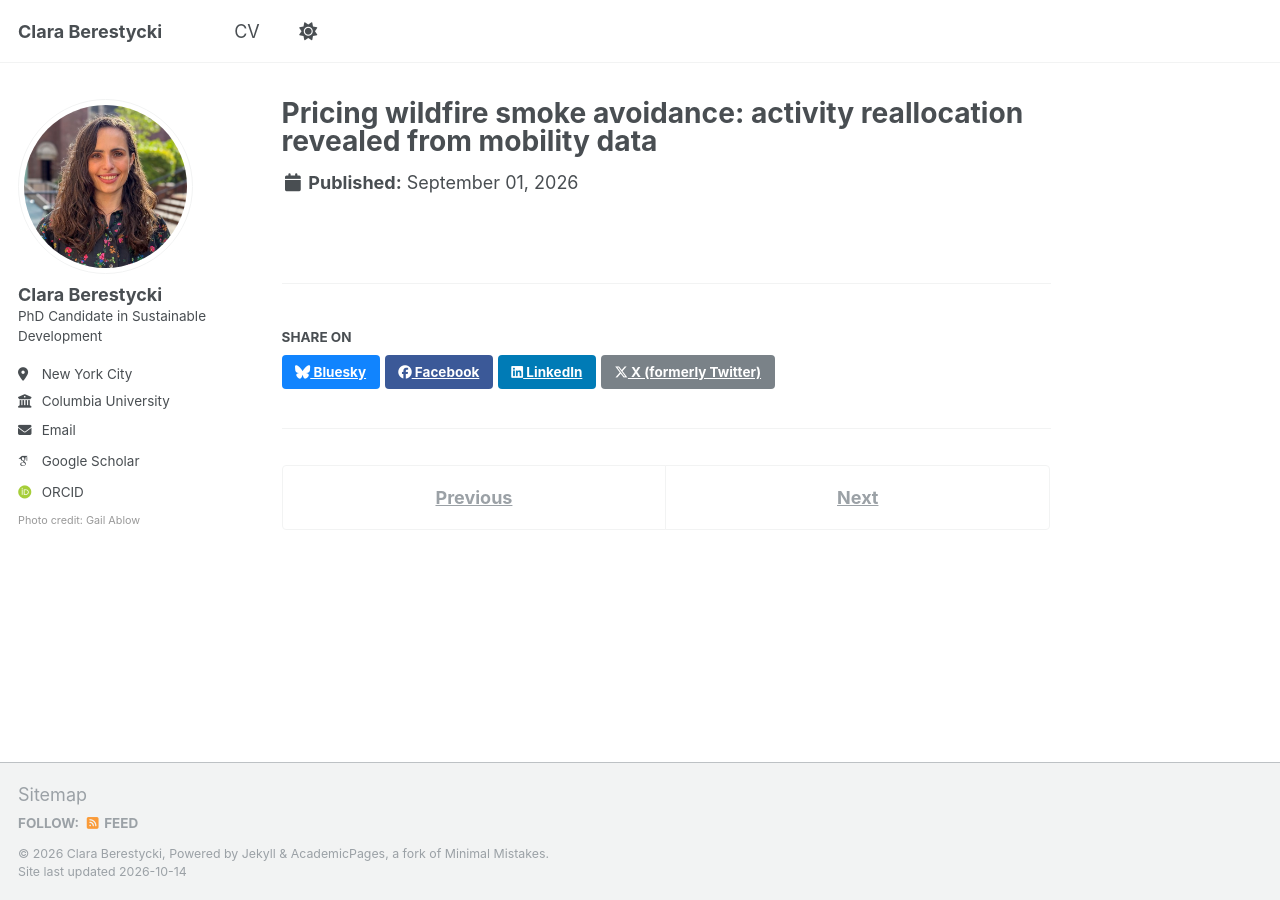
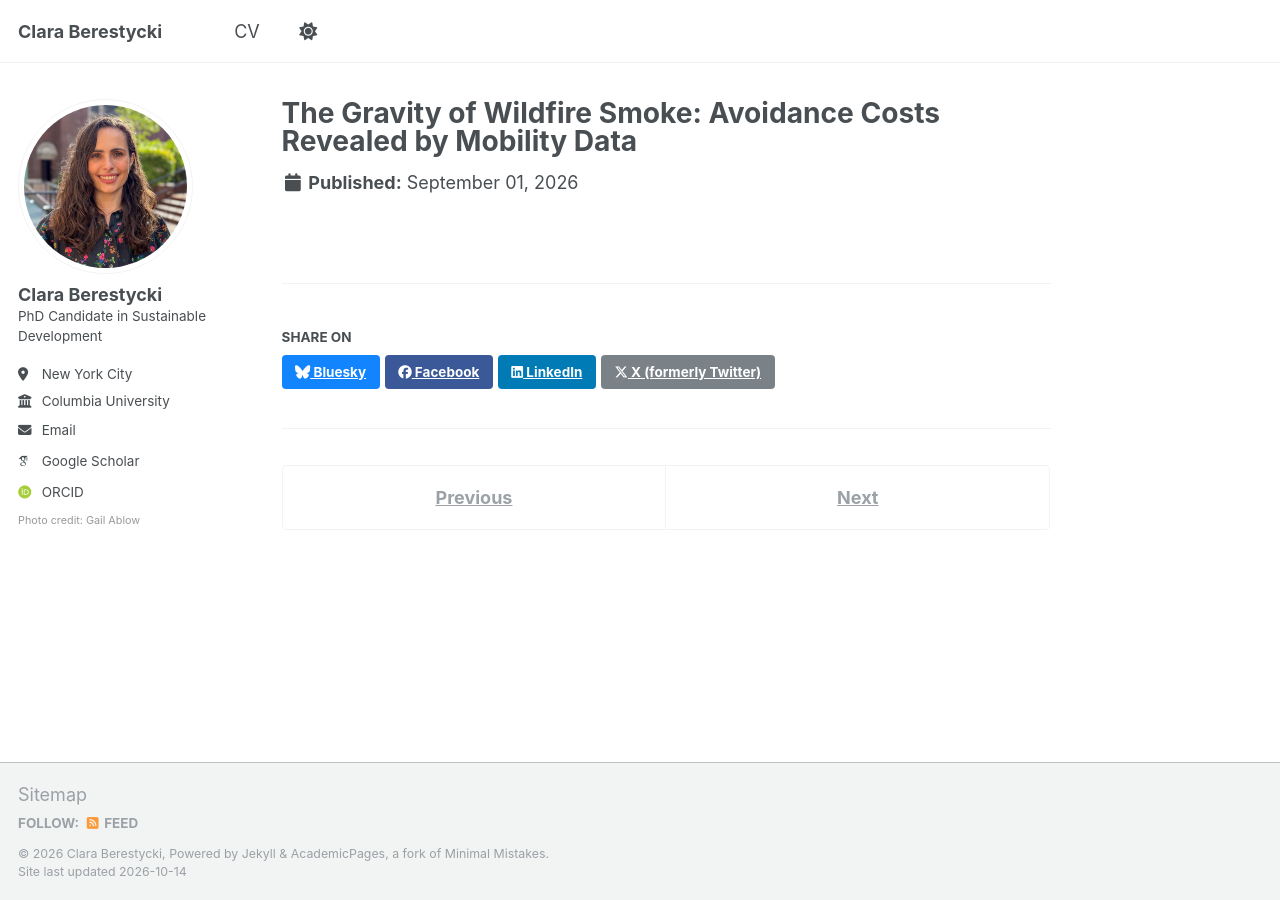
Before and after one commit to claraberes/claraberes.github.io, a Jekyll site: the page built from _publications/jmp.md, in a window 1280 px wide. Built offline with Jekyll 4.4.1, drawn with Linux system fonts in a browser that asks for light colours; some web fonts are replaced.

Commit message:
Update title of jmp.md publication

```diff
--- a/_publications/jmp.md
+++ b/_publications/jmp.md
@@ -1,5 +1,5 @@
 ---
-title: "Pricing wildfire smoke avoidance: activity reallocation revealed from mobility data"
+title: "The Gravity of Wildfire Smoke: Avoidance Costs Revealed by Mobility Data"
 collection: publications
 category: manuscripts
 date: 2026-09-01
```
